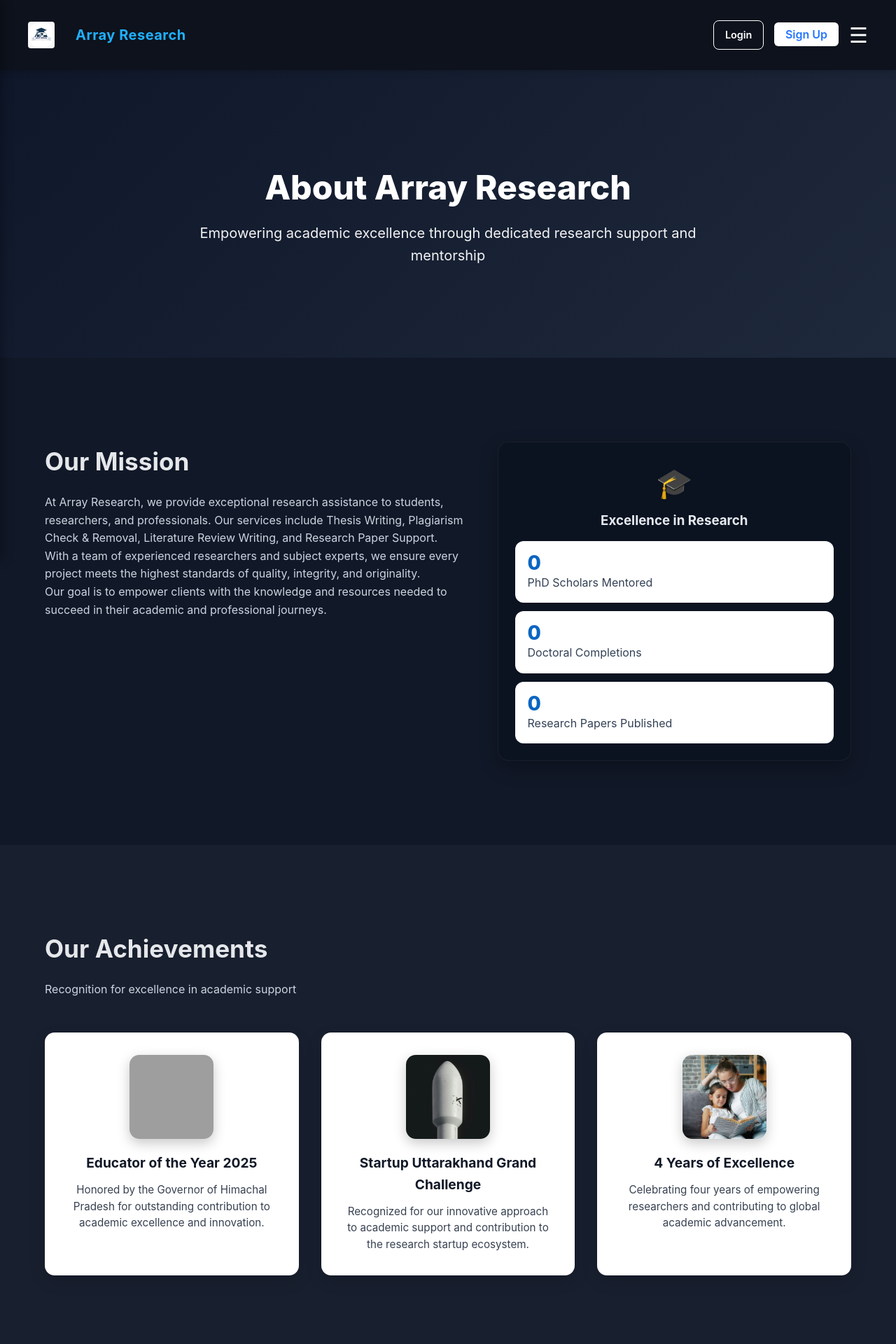
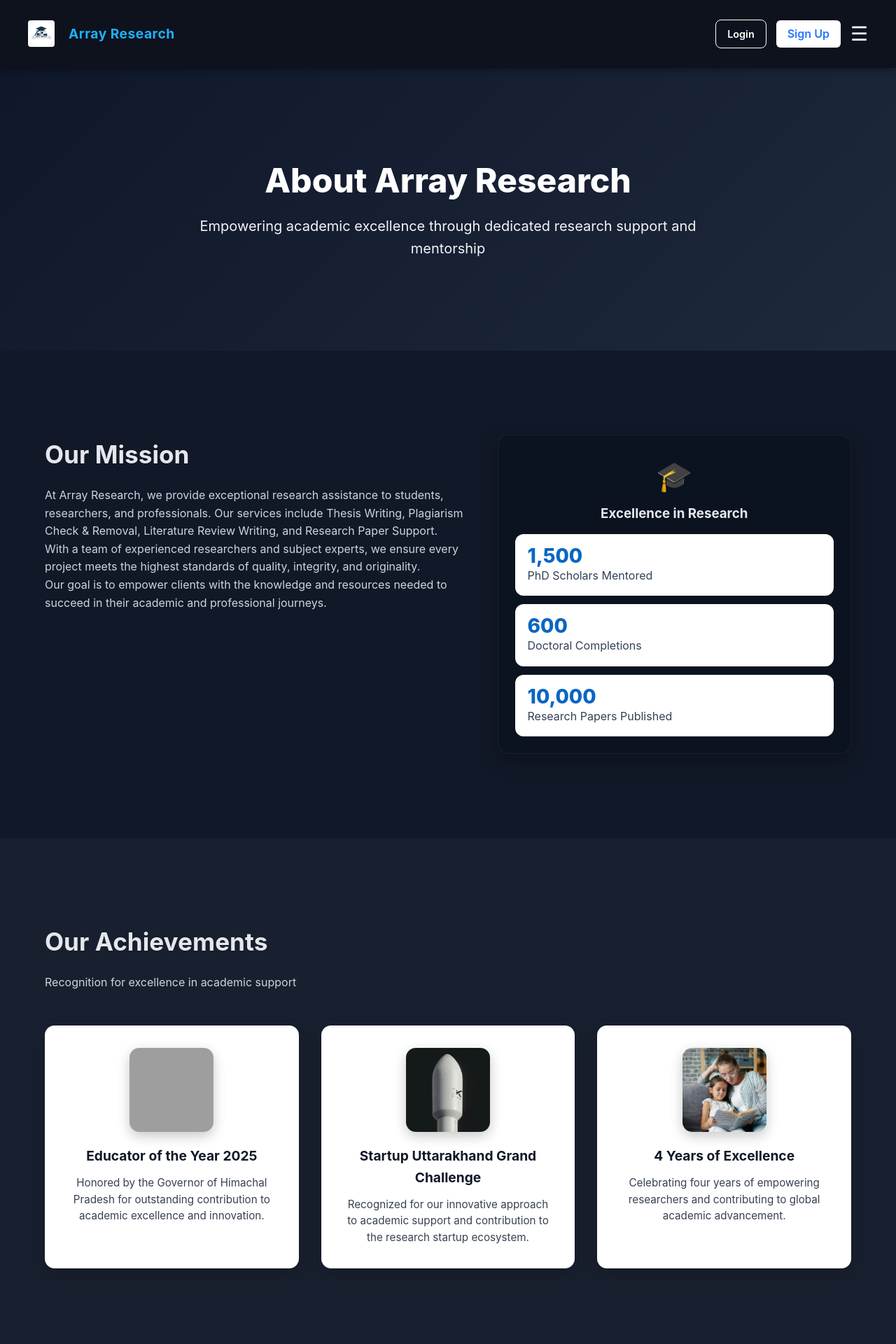
Before and after one commit to rajanshivam011/array-research-final, a Flask app: page /about in a window 1280 px wide. Shown: the top 1920 px of the page at 70% size. Run offline with Flask 3, Linux system fonts and the light colour scheme; grey boxes are pictures that could not be loaded.

Commit message:
home fixed

```diff
--- a/templates/base.html
+++ b/templates/base.html
@@ -5,17 +5,25 @@
 <meta name="viewport" content="width=device-width, initial-scale=1" />
 <title>{% block title %}Array Research{% endblock %}</title>
 
+<!-- Swiper + AOS CSS -->
+<link rel="stylesheet" href="https://unpkg.com/swiper/swiper-bundle.min.css" />
+<link rel="stylesheet" href="https://unpkg.com/aos@next/dist/aos.css" />
+
+<!-- Main CSS -->
 <link rel="stylesheet" href="{{ url_for('static', filename='css/style.css') }}" />
 
 <style>
+/* Prevent navbar covering content */
+body { padding-top: 90px; }
 
-/* -------------- TOP NAVBAR -------------- */
+/* SIMPLE TOP NAV */
 .site-header {
   background: #0d121c;
   padding: 12px 0;
-  box-shadow: 0 2px 10px rgba(0,0,0,0.2);
-  position: sticky;
+  box-shadow: 0 2px 10px rgba(0,0,0,0.4);
+  position: fixed;
   top: 0;
+  width: 100%;
   z-index: 9999;
 }
 
@@ -25,92 +33,54 @@
   align-items: center;
 }
 
-.logo {
-  display: flex;
-  align-items: center;
-  gap: 10px;
-  text-decoration: none;
-}
-
-.logo-text {
-  color: #3dbaff;
-  font-size: 20px;
-  font-weight: 700;
-}
-
-.nav-auth a {
-  margin-left: 10px;
-}
-
-/* -------------- HAMBURGER BUTTON -------------- */
-.menu-btn {
-  font-size: 30px;
-  cursor: pointer;
-  color: white;
-  margin-left: 15px;
-}
-
-/* -------------- SIDE DRAWER MENU -------------- */
+/* SIDE MENU */
 .side-menu {
   position: fixed;
+  left: -260px;
   top: 0;
-  left: -260px;
   width: 260px;
   height: 100%;
   background: #111827;
   padding: 20px;
-  transition: 0.35s ease;
+  transition: .35s ease;
   z-index: 99999;
-  box-shadow: 3px 0 15px rgba(0,0,0,0.3);
 }
 
-.side-menu.open {
-  left: 0;
-}
+.side-menu.open { left: 0; }
 
 .side-menu a {
   display: block;
+  padding: 14px 0;
+  border-bottom: 1px solid #1f2937;
   color: white;
-  padding: 12px 0;
-  border-bottom: 1px solid #1f2937;
-  font-size: 17px;
   text-decoration: none;
+  font-size: 1rem;
 }
 
-.side-menu a:hover {
-  color: #4aa3ff;
-}
+.menu-btn { font-size: 28px; color:white; cursor:pointer; }
 
-.close-btn {
-  font-size: 28px;
-  text-align: right;
-  cursor: pointer;
-  color: white;
-  margin-bottom: 20px;
-}
-
+/* Close button */
+.close-btn { font-size:28px; text-align:right; cursor:pointer; color:white; }
 </style>
 </head>
 
 <body>
 
-<!-- Top Navbar -->
+<!-- HEADER -->
 <header class="site-header">
   <div class="container header-inner">
 
-    <!-- Logo + Name -->
+    <!-- Logo -->
     <a class="logo" href="{{ url_for('index') }}">
       <img src="{{ url_for('static', filename='images/logo.png') }}" class="nav-logo">
       <span class="logo-text">Array Research</span>
     </a>
 
-    <!-- Right Side -->
-    <div style="display:flex; align-items:center;">
-      <!-- Login / Sign Up -->
-      <div class="nav-auth">
-        <a href="{{ url_for('login') }}" class="btn-nav btn-outline-sm">Login</a>
-        <a href="{{ url_for('signup') }}" class="btn-nav btn-primary-sm">Sign Up</a>
-      </div>
+    <div style="display:flex; align-items:center; gap:14px;">
+
+      <!-- Auth -->
+      <a href="{{ url_for('login') }}" class="btn-nav btn-outline-sm">Login</a>
+      <a href="{{ url_for('signup') }}" class="btn-nav btn-primary-sm">Sign Up</a>
 
       <!-- Hamburger -->
       <div class="menu-btn" onclick="toggleMenu()">☰</div>
@@ -119,36 +89,46 @@
   </div>
 </header>
 
-<!-- Side Menu -->
+<!-- SIDE MENU -->
 <div class="side-menu" id="sideMenu">
-
   <div class="close-btn" onclick="toggleMenu()">✖</div>
 
   <a href="{{ url_for('index') }}">Home</a>
   <a href="{{ url_for('services') }}">Services</a>
-  <a href="{{ url_for('authors_cards') }}">Author Positions in Journals</a>
+  <a href="{{ url_for('authors_cards') }}">Author Positions</a>
   <a href="{{ url_for('journals') }}">Journal Publications</a>
   <a href="{{ url_for('programs') }}">Programs</a>
   <a href="{{ url_for('blog') }}">Blog</a>
   <a href="{{ url_for('event') }}">Event</a>
   <a href="{{ url_for('contact') }}">Contact</a>
   <a href="{{ url_for('refer') }}">Refer Friends</a>
-
 </div>
 
-<script>
-function toggleMenu() {
-  document.getElementById("sideMenu").classList.toggle("open");
-}
-</script>
-
+<!-- Page Content -->
 {% block content %}{% endblock %}
 
+<!-- FOOTER -->
 <footer class="site-footer">
   <div class="container footer-inner">
     <p>© 2025 ArrayResearch India</p>
   </div>
 </footer>
 
+<!-- JS LIBRARIES -->
+<script src="https://unpkg.com/swiper/swiper-bundle.min.js"></script>
+<script src="https://unpkg.com/aos@next/dist/aos.js"></script>
+<script src="https://cdn.jsdelivr.net/npm/particles.js"></script>
+
+<!-- Main Project JS -->
+<script src="{{ url_for('static', filename='js/main.js') }}"></script>
+
+<script>
+AOS.init();
+
+function toggleMenu() {
+  document.getElementById("sideMenu").classList.toggle("open");
+}
+</script>
+
 </body>
 </html>
```
